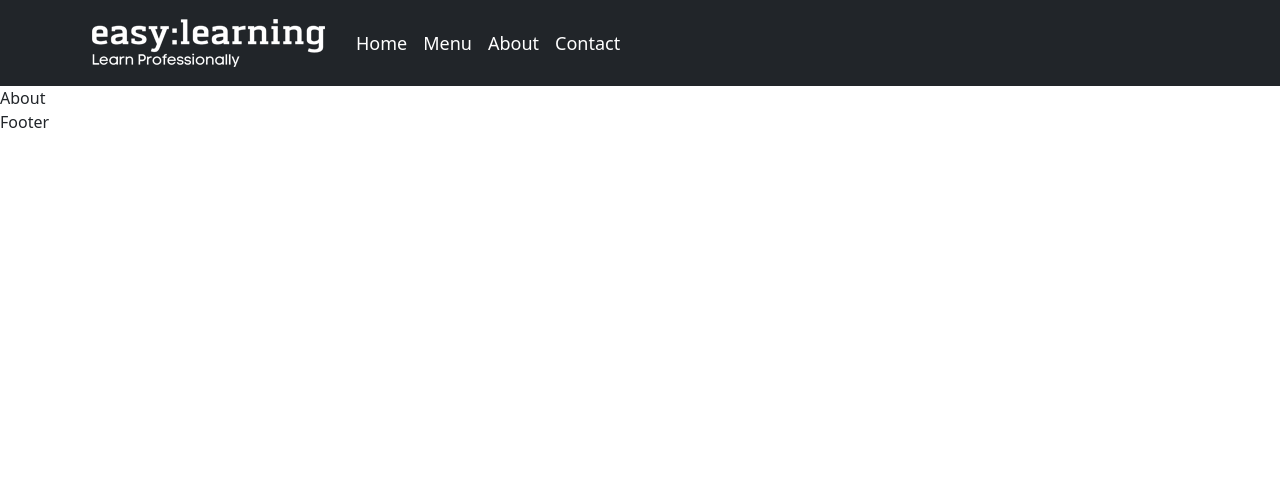
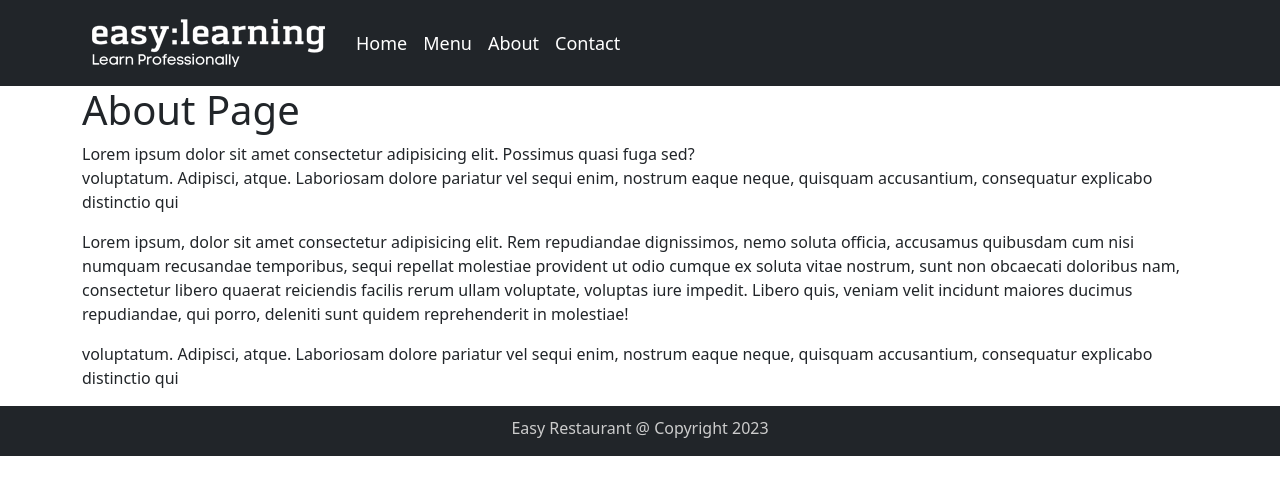
Before and after one commit to Muratozbk/Restaurant-React-Project, a React (Create React App) app: page /about in a window 1280 px wide. Shown: the top 494 px of the page. Built offline with nearby package versions, Linux system fonts and the light colour scheme.

Commit message:
footer component

```diff
--- a/src/assets/css/Main.css
+++ b/src/assets/css/Main.css
@@ -3,3 +3,13 @@
     text-decoration: none;
     font-size: 18px;
 }
+
+.footer {
+    background-color: #212529;
+    margin: 10px auto;
+    padding-top: 10px;
+    position: relative;
+    bottom: 0;
+    width: 100%;
+    color: #ccc;
+}
--- a/src/components/body/About.jsx
+++ b/src/components/body/About.jsx
@@ -1,7 +1,19 @@
-import React from 'react'
+import React, { Fragment } from 'react'
+import { Container } from 'react-bootstrap'
 
 export default function About() {
     return (
-        <div>About</div>
+        <div>
+            <Fragment>
+                <Container>
+                    <h1>About Page</h1>
+                    <p>Lorem ipsum dolor sit amet consectetur adipisicing elit. Possimus quasi fuga sed?
+                        <br />
+                        voluptatum. Adipisci, atque. Laboriosam dolore pariatur vel sequi enim, nostrum eaque neque, quisquam accusantium, consequatur explicabo distinctio qui</p>
+                    <p>Lorem ipsum, dolor sit amet consectetur adipisicing elit. Rem repudiandae dignissimos, nemo soluta officia, accusamus quibusdam cum nisi numquam recusandae temporibus, sequi repellat molestiae provident ut odio cumque ex soluta vitae nostrum, sunt non obcaecati doloribus nam, consectetur libero quaerat reiciendis facilis rerum ullam voluptate, voluptas iure impedit. Libero quis, veniam velit incidunt maiores ducimus repudiandae, qui porro, deleniti sunt quidem reprehenderit in molestiae!</p>
+                    <p> voluptatum. Adipisci, atque. Laboriosam dolore pariatur vel sequi enim, nostrum eaque neque, quisquam accusantium, consequatur explicabo distinctio qui</p>
+                </Container>
+            </Fragment>
+        </div >
     )
 }
--- a/src/components/footer/Footer.jsx
+++ b/src/components/footer/Footer.jsx
@@ -1,7 +1,16 @@
 import React from 'react'
+import '../../assets/css/Main.css'
 
 export default function Footer() {
     return (
-        <div>Footer</div>
+        <div className='footer'>
+            <div className="container">
+                <div className="row justify-content-center">
+                    <div className="col-auto">
+                        <p>Easy Restaurant @ Copyright 2023</p>
+                    </div>
+                </div>
+            </div>
+        </div>
     )
 }
```
